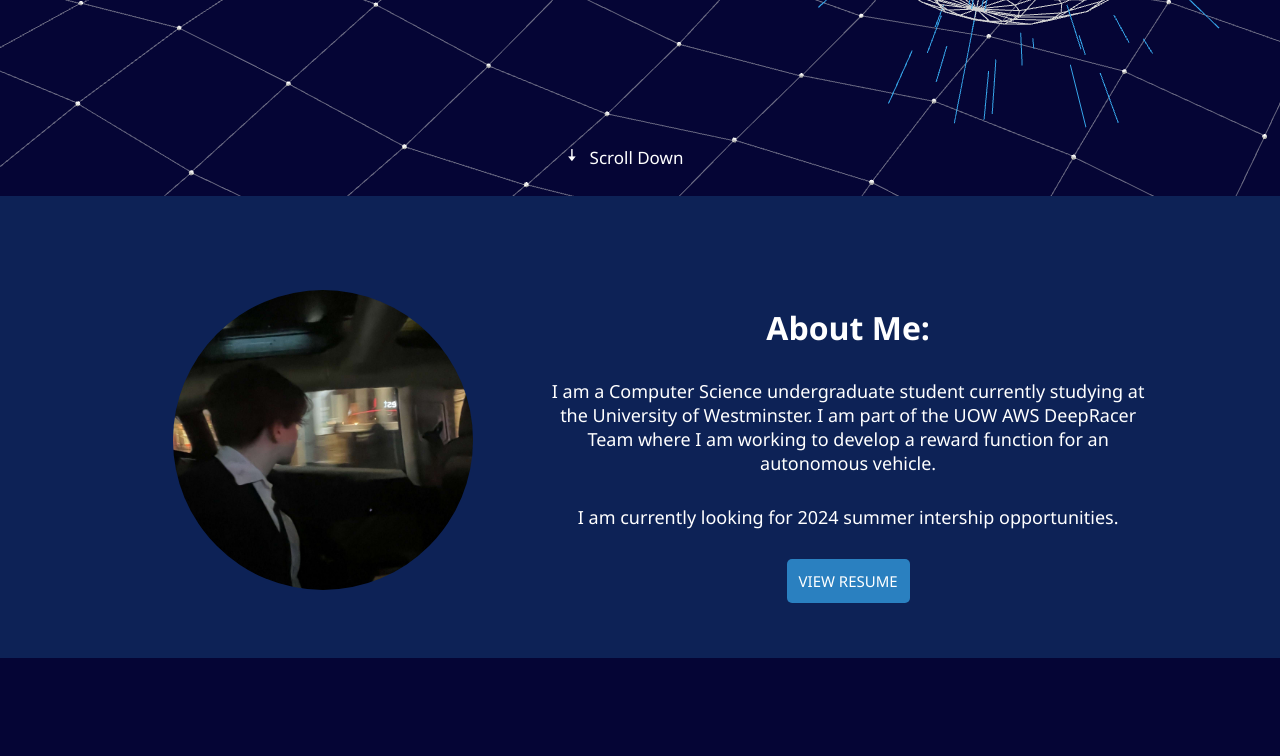
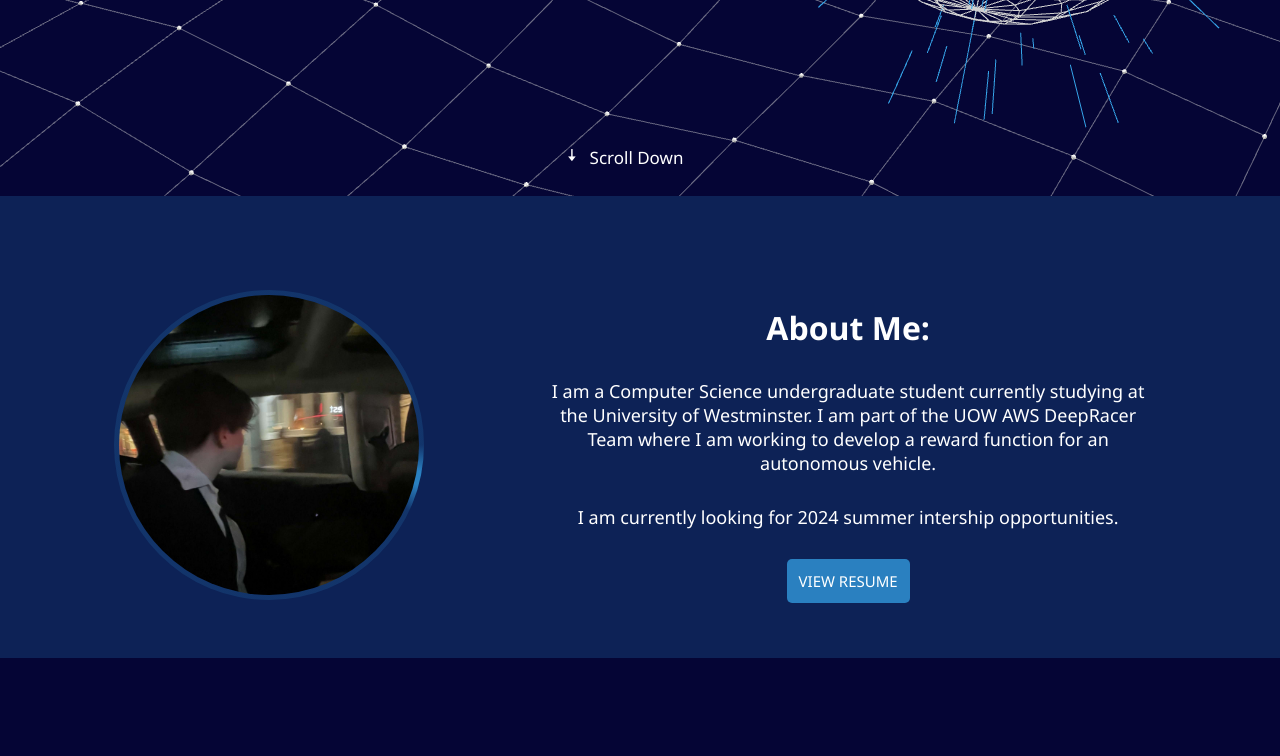
Before and after one commit to fran-mowat/personal-site, a plain HTML site: page index.html in a window 1280 px wide. Shown: the part 477-1233 px from the top of the page. Drawn offline with Linux system fonts and the light colour scheme; animation ran at ten frames a second.

Commit message:
restructure of profile image div

```diff
--- a/index.html
+++ b/index.html
@@ -39,7 +39,9 @@
     <div id="about" class="section-div">
         <div class="start-end-div"></div>
         <div id="image-container">
-            <img src="./images/profile-photo.jpg" alt="profile photo">
+            <div id="border-spin">
+                <img src="./images/profile-photo.jpg" alt="profile photo">
+            </div>
         </div>
         <div id="txt-content">
             <h1>About Me:</h1>
```
